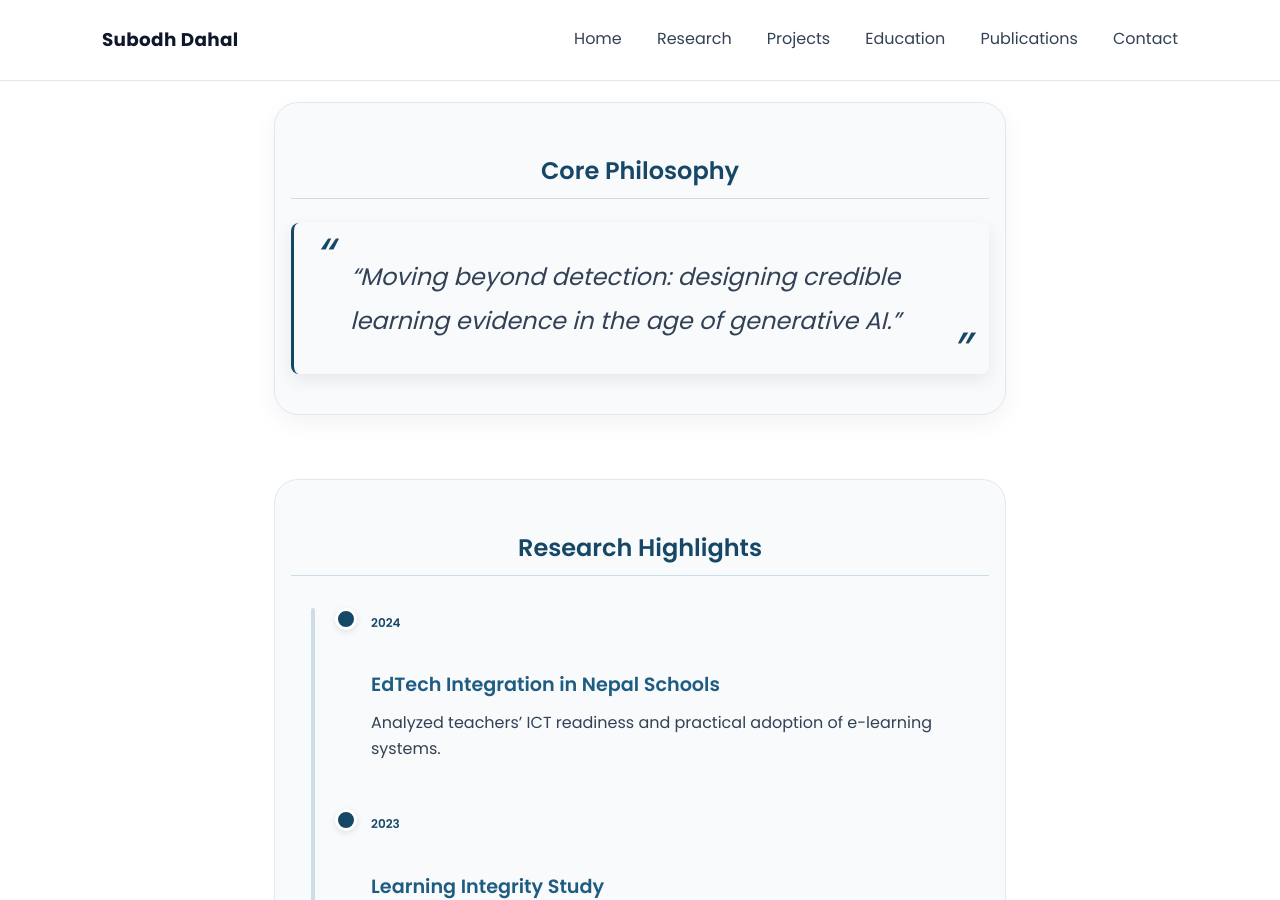
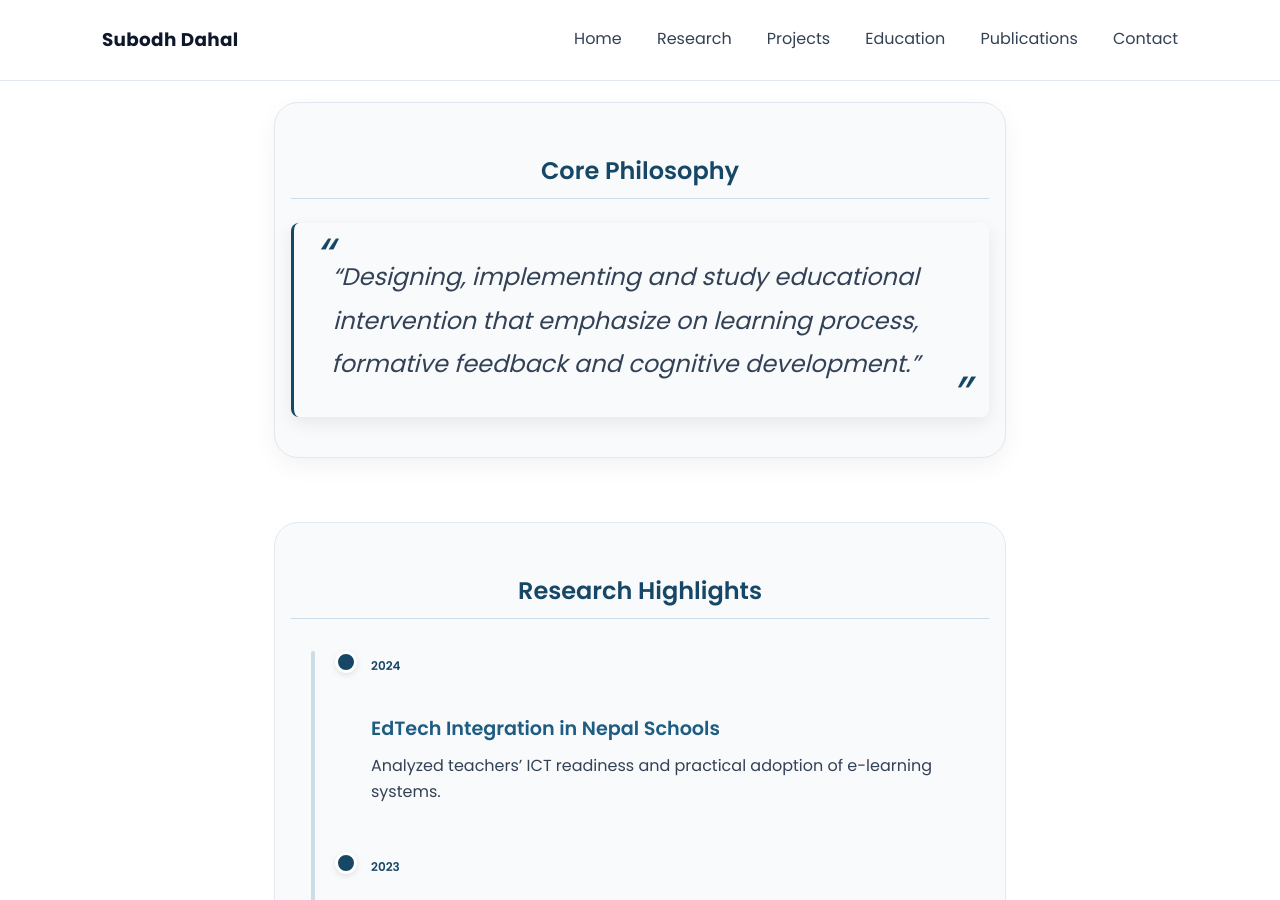
Before and after one commit to dahalsubodh/dahalsubodh.github.io, a Jekyll site: the page built from index.md, in a window 1280 px wide and 900 px high, scrolled down 1633 px. Built offline with Jekyll 4.4.1, drawn with Linux system fonts in a browser that asks for light colours.

Commit message:
Update index.md

```diff
--- a/index.md
+++ b/index.md
@@ -45,8 +45,7 @@ title: Home
 <section class="mission">
   <h2>Core Philosophy</h2>
   <blockquote>
-    “Moving beyond detection: designing credible learning evidence
-    in the age of generative AI.”
+    “Designing, implementing and study educational intervention that emphasize on learning process, formative feedback and cognitive development.”
   </blockquote>
 </section>
 
```
